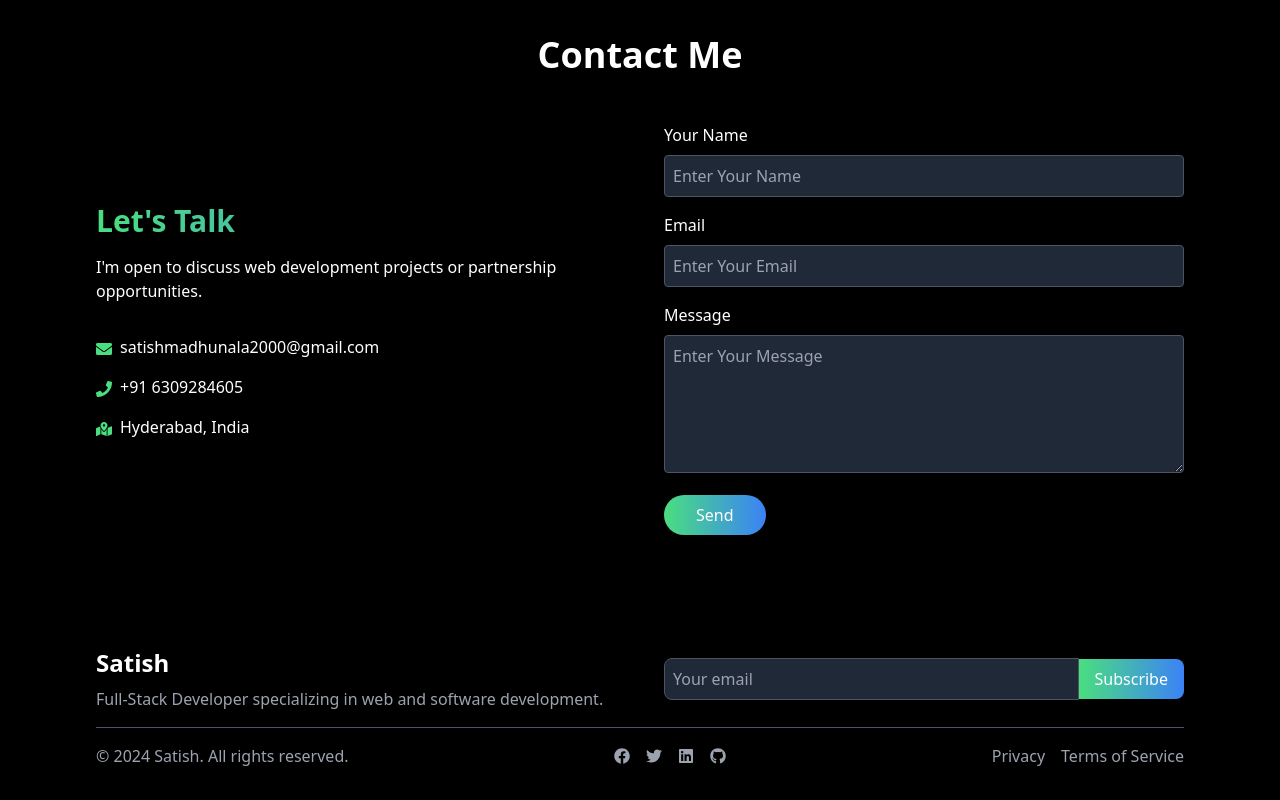
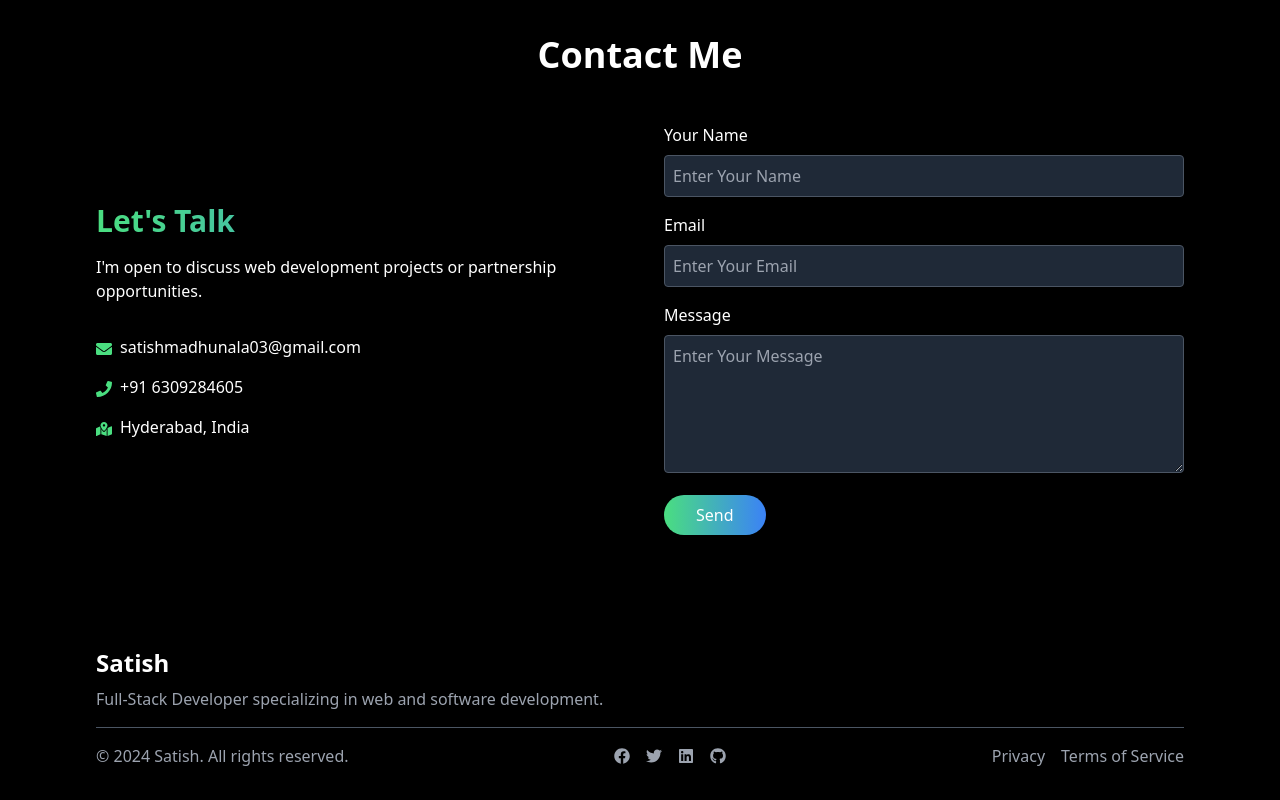
Before and after one commit to satishmadhunala1/portfolio, a React (Vite) app: page / in a window 1280 px wide. Shown: the part 3301-4101 px from the top of the page. Built offline with nearby package versions, Linux system fonts and the light colour scheme.

Commit message:
changes in footer

```diff
--- a/src/components/Contact.jsx
+++ b/src/components/Contact.jsx
@@ -37,7 +37,7 @@
                 href="mailto:satishmadhunala2000@gmail.com"
                 className="hover:underline"
               >
-                satishmadhunala2000@gmail.com
+                satishmadhunala03@gmail.com
               </a>
             </div>
             <div className="mb-4">
--- a/src/components/Footer.jsx
+++ b/src/components/Footer.jsx
@@ -30,21 +30,6 @@
             whileInView={{ opacity: 1, x: 0 }}
             transition={{ duration: 0.6 }}
           >
-            <form className="flex items-center justify-center">
-              <input
-                type="email"
-                placeholder="Your email"
-                className="w-full p-2 rounded-l-lg bg-gray-800 border border-gray-600
-                focus:outline-none focus:border-green-400"
-              />
-              <button
-                type="submit"
-                className="bg-gradient-to-r from-green-400 to-blue-500 text-white px-4
-                py-2 rounded-r-lg"
-              >
-                Subscribe
-              </button>
-            </form>
           </motion.div>
         </div>
 
--- a/src/components/Service.jsx
+++ b/src/components/Service.jsx
@@ -108,7 +108,6 @@
                 whileInView={{ opacity: 1 }}
                 transition={{ duration: 0.5, delay: service.id * 0.4 }}
               >
-                Read More
               </motion.a>
             </motion.div>
           ))}
```
